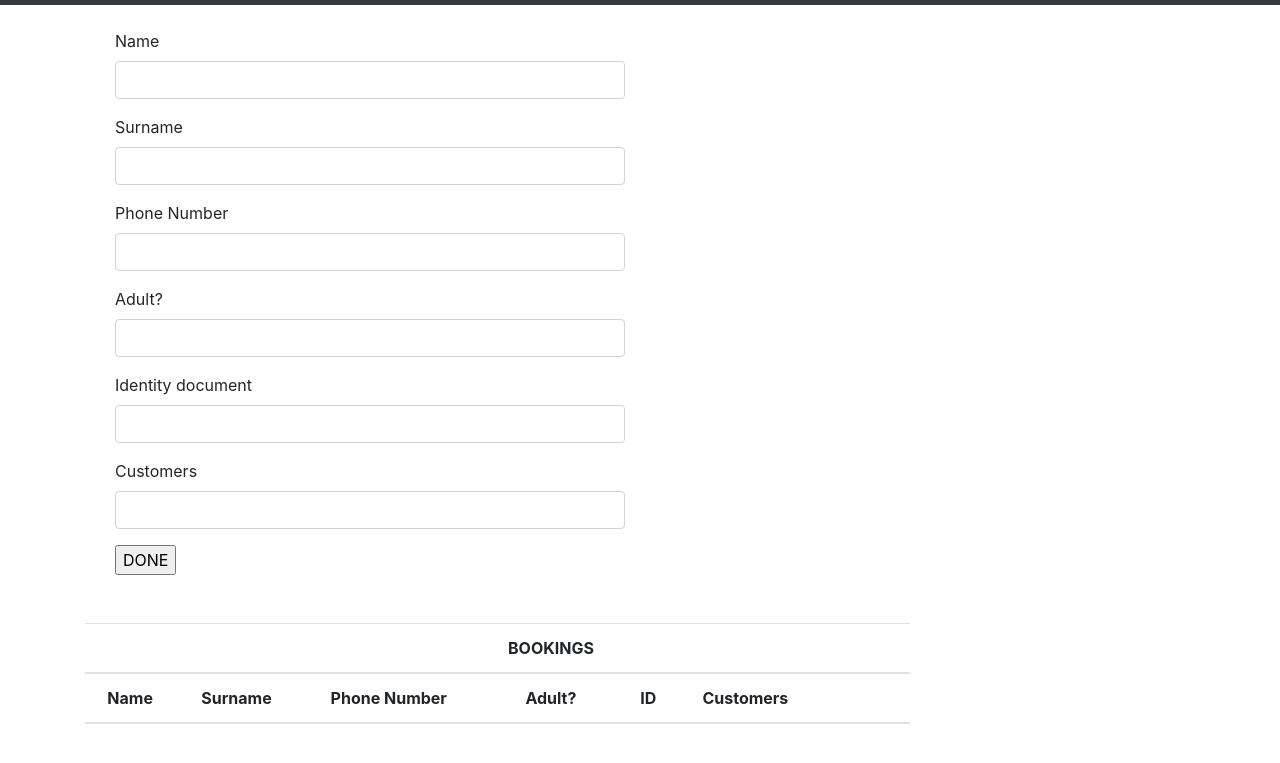
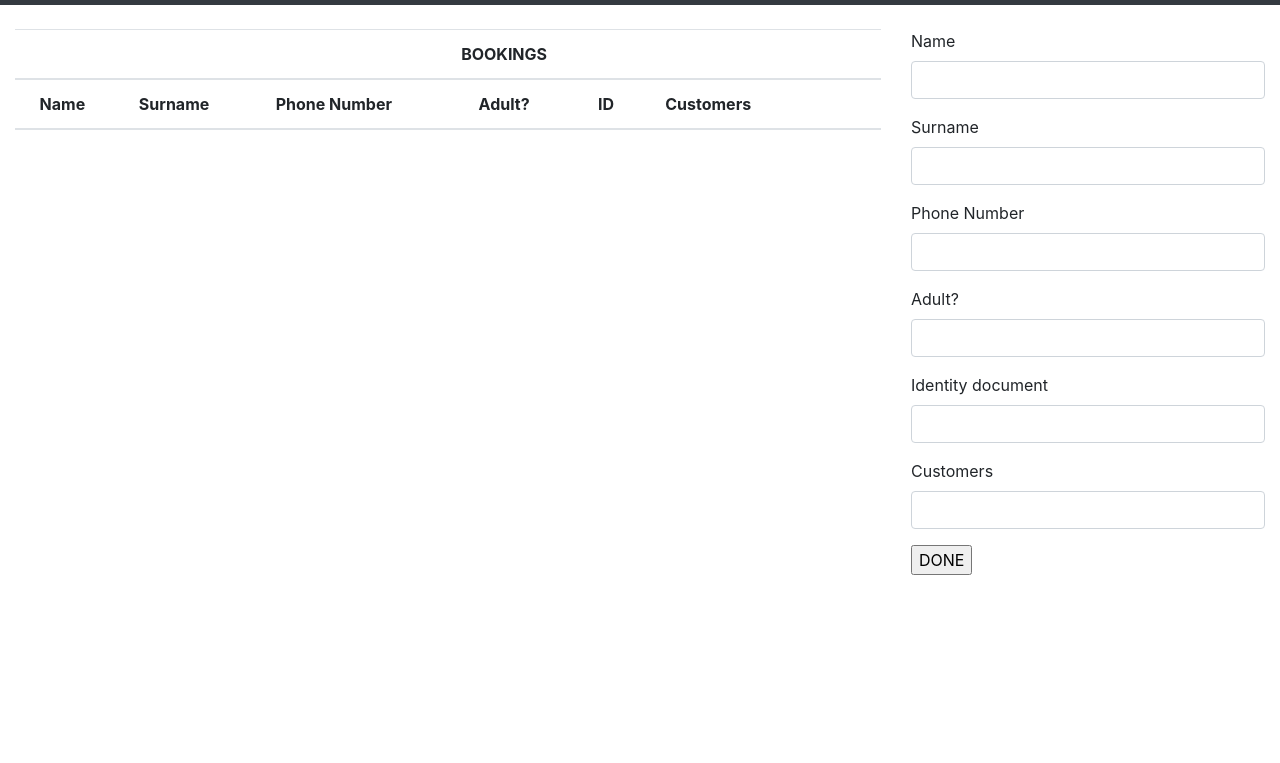
Before and after one commit to RichardVinueza/BOOK, a plain HTML site: page book.html in a window 1280 px wide. Shown: the part 71-834 px from the top of the page. After the commit the page ends 800 px from the top, so only its background shows below. Drawn offline with nearby package versions, Linux system fonts and the light colour scheme; no server answers.

Commit message:
colocar formulario

```diff
--- a/book.html
+++ b/book.html
@@ -14,7 +14,8 @@
     <link rel="stylesheet" href="css/styles.css">
     <script src="js/booking.js"></script>
     <script src="https://www.gstatic.com/firebasejs/5.8.0/firebase.js"></script>
-    <link rel="stylesheet" href="https://use.fontawesome.com/releases/v5.6.3/css/all.css" integrity="sha384-UHRtZLI+pbxtHCWp1t77Bi1L4ZtiqrqD80Kn4Z8NTSRyMA2Fd33n5dQ8lWUE00s/" crossorigin="anonymous">
+    <link rel="stylesheet" href="https://use.fontawesome.com/releases/v5.6.3/css/all.css" integrity="sha384-UHRtZLI+pbxtHCWp1t77Bi1L4ZtiqrqD80Kn4Z8NTSRyMA2Fd33n5dQ8lWUE00s/"
+        crossorigin="anonymous">
     <script>
         // Initialize Firebase
         var config = {
@@ -81,6 +82,34 @@
     </nav>
     <br>
     <div class="container">
+        <div class="row">
+            <div class="col-sm-9">
+                <!--Tabla para las convalidaciones-->
+                <table class="table table-hover" id="center">
+                    <thead>
+                        <tr>
+                            <th colspan="3"></th>
+                            <th colspan="1">BOOKINGS</th>
+                            <th colspan="5"></th>
+                        </tr>
+                        <tr>
+                            <th>Name</th>
+                            <th>Surname</th>
+                            <th>Phone Number</th>
+                            <th>Adult?</th>
+                            <th>ID</th>
+                            <th>Customers</th>
+                            <th></th>
+                            <th></th>
+                            <th></th>
+                        </tr>
+                    </thead>
+                    <tbody id="tbody-table-bookings">
+
+                    </tbody>
+                </table>
+            </div>
+        </div>
         <div class="container">
             <div class="col-sm-6">
                 <!--Formulario para añadir/modificar convalidaciones-->
@@ -110,43 +139,12 @@
                         <input type="text" class="form-control" name="customers" value="" id="customers">
                     </div>
                     <input type="submit" value="DONE" id="button-send-booking">
+                    <br>
+                    <br>
                 </form>
             </div>
         </div>
-        <br>
-        <br>
-        <div class="row">
-            <div class="col-sm-9">
-                <!--Tabla para las convalidaciones-->
-                <table class="table table-hover" id="center">
-                    <thead>
-                        <tr>
-                            <th colspan="3"></th>
-                            <th colspan="1">BOOKINGS</th>
-                            <th colspan="5"></th>
-                        </tr>
-                        <tr>
-                            <th>Name</th>
-                            <th>Surname</th>
-                            <th>Phone Number</th>
-                            <th>Adult?</th>
-                            <th>ID</th>
-                            <th>Customers</th>
-                            <th></th>
-                            <th></th>
-                            <th></th>
-                        </tr>
-                    </thead>
-                    <tbody id="tbody-table-bookings">
-
-                    </tbody>
-                </table>
-            </div>
-        </div>
     </div>
-    <br>
-    <br>
-    <br>
 </body>
 
 </html>
--- a/css/styles.css
+++ b/css/styles.css
@@ -84,3 +84,16 @@ h3{
     text-align: center;
 
 }
+
+.col-sm-6{ /* Este estilo sirve para colocar un formulario a la derecha y con un determinado ancho*/
+    position:absolute;
+    right: 0;
+    width: 30%;
+
+}
+
+.col-sm-9{ /* Este estilo sirve para colocar un formulario a la izquierda y con un determinado ancho*/
+    position:absolute;
+    left: 0;
+    width: 70%;
+}
--- a/js/booking.js
+++ b/js/booking.js
@@ -73,7 +73,7 @@ function editBookingFromFirebase() {
     document.getElementById("name").value = data.name;
     document.getElementById("surname").value = data.surname;
     document.getElementById("phone-number").value = data.phoneNumber;
-    document.getElementById("adult-question").value = data.adultQuestion;
+    document.getElementsByClassName("option").value = data.adultQuestion;
     document.getElementById("identity-document").value = data.identityDocument;
     document.getElementById("customers").value = data.customers;
   });
```
